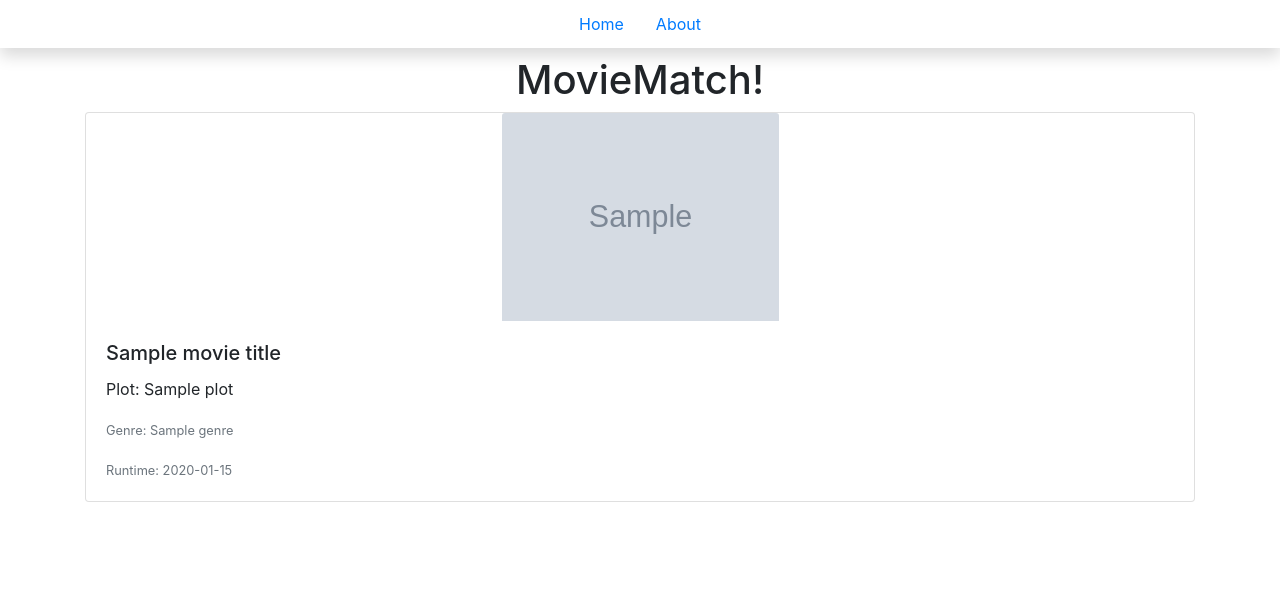
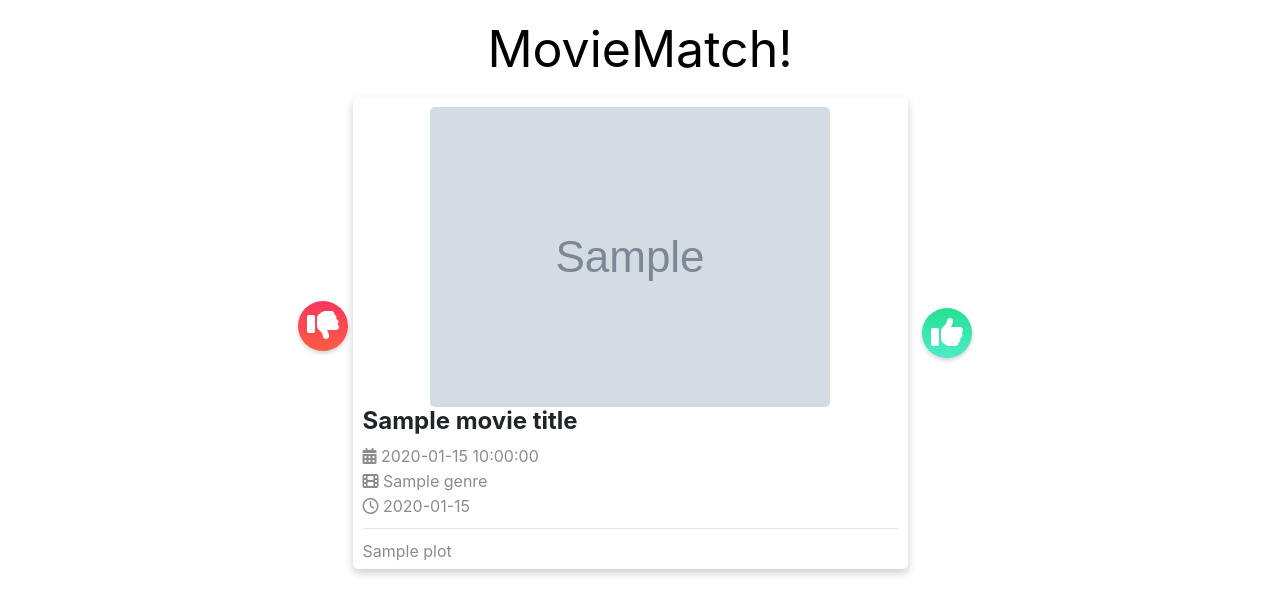
Before and after one commit to TaylorJonesTRT/MovieMatch, a Flask app: template templates/index.html in a window 1280 px wide. Shown: the top 615 px of the page. Run offline with Flask 2, Linux system fonts and the light colour scheme; the template is opened without the code that fills it: most values are stand-ins (such as "Sample title", 1, 10 or a date in 2020); grey boxes marked "Sample" are stand-in pictures; some libraries are stand-ins or nearby versions.

Commit message:
Update to look and feel of app

```diff
--- a/main.py
+++ b/main.py
@@ -3,7 +3,6 @@ import tmdbsimple as tmdb
 import rtsimple as rt
 from random import choice
 import json
-import requests
 import os
 
 app = Flask(__name__)
--- a/static/css/custom.css
+++ b/static/css/custom.css
@@ -1,5 +1,97 @@
-.card-img, .card-img-bottom, .card-img-top {
-    margin: 0 auto;
-    width: 25%;
-    height: auto;
+body {
+    font-family: 'Open Sans', sans-serif;
 }
+
+.logo {
+  color: black;
+  font-size: 50px;
+  width: auto;
+  margin: 10px 0 10px 0;
+}
+
+.movie-card {
+    /* Add shadows to create the "card" effect */
+    box-shadow: 0 4px 8px 0 rgba(0,0,0,0.2);
+    transition: 0.3s;
+    width:50%;
+    min-width: 300px;
+    border-radius: 5px;
+}
+
+p {
+    color: rgb(140,140,140);
+    margin-bottom: 6px !important;
+}
+
+.marker {
+    margin-bottom: 1px !important;
+}
+
+/* Add rounded corners to the top left and the top right corner of the image */
+img {
+  border-radius: 5px;
+  margin-top: 10px;
+  max-height: 400px;
+}
+
+hr {
+    margin:10px 0 !important;
+}
+
+/* On mouse-over, add a deeper shadow */
+.card:hover {
+  box-shadow: 0 8px 16px 0 rgba(0,0,0,0.2);
+}
+
+.text {
+    text-align: justify !important;
+    padding: 0 0 0 0 !important;
+    width: 100% !important;
+}
+
+span {
+    font-weight: 500;
+}
+
+.container {
+  padding: 2px 16px;
+  text-align: center;
+}
+.container > div {
+  display: inline-block;
+  padding: 0 10px;
+  vertical-align: middle;
+}
+.container:after {
+  content: " ";
+  display: inline-block;
+  width: 100%;
+}
+
+.button {
+    width: 50px;
+    height: 50px;
+    background-color: blue;
+    border-radius: 50%;
+    color: white;
+    border: none;
+    box-shadow: 0 2px 4px 0 rgba(0,0,0,0.2);
+    transition: 0.3s;
+}
+
+.downvote {
+    background-image: linear-gradient(rgb(249,54,96), rgb(252, 93, 67))
+}
+
+.heart {
+    background-image: linear-gradient(rgb(37,225,143), rgb(76, 236, 202))
+}
+
+.watch {
+    margin-top: 10px;
+    width: auto !important;
+    height: 36px !important;
+    border-radius: 6px !important;
+    font-size: 16px !important;
+    background-image: linear-gradient(rgb(45,156,255), rgb(29, 194, 255))
+}
--- a/templates/index.html
+++ b/templates/index.html
@@ -4,47 +4,59 @@
     <!-- Required meta tags -->
     <meta charset="utf-8">
     <meta name="viewport" content="width=device-width, initial-scale=1, shrink-to-fit=no">
-
-        <!-- Bootstrap CSS -->
-        <link rel="stylesheet" href="https://stackpath.bootstrapcdn.com/bootstrap/4.4.1/css/bootstrap.min.css" integrity="sha384-Vkoo8x4CGsO3+Hhxv8T/Q5PaXtkKtu6ug5TOeNV6gBiFeWPGFN9MuhOf23Q9Ifjh" crossorigin="anonymous">
+    <link rel="shortcut icon" href="{{ url_for('static', filename='images/favicon.ico') }}">
 
     <!-- Custom CSS -->
     <link rel="stylesheet" href="{{ url_for('static', filename='css/custom.css') }}">
 
+    <!-- Bootstrap CSS -->
+    <link rel="stylesheet" href="https://stackpath.bootstrapcdn.com/bootstrap/4.5.0/css/bootstrap.min.css" integrity="sha384-9aIt2nRpC12Uk9gS9baDl411NQApFmC26EwAOH8WgZl5MYYxFfc+NcPb1dKGj7Sk" crossorigin="anonymous">
+
+    <!-- Fontawesome JS -->
+    <script src="https://kit.fontawesome.com/deca8c3d27.js" crossorigin="anonymous"></script>
+
     <title>MovieMatch!</title>
   </head>
+  <body>
 
-    <body>
-        <ul class="nav justify-content-center shadow p-1 mb-2 bg-white rounded>
-            <li class="nav-item">
-                <a class="nav-link active" href="/">Home</a>
-            </li>
-            <li class="nav-item">
-                <a class="nav-link" href="#">About</a>
-            </li>
-            <!-- <li class="nav-item">
-                <a class="nav-link disabled" href="#" tabindex="-1" aria-disabled="true">Disabled</a>
-            </li> -->
-        </ul>
+    <main role="main" class="container">
+    <header class="logo">
+        MovieMatch!
+    </header>
 
-        <main role="main" class="justify-content-center container">
-        <h1 class="text-center">MovieMatch!</h1>
+    <a href="/">
+      <button class ="button downvote">
+        <i class="fas fa-thumbs-down fa-2x"></i>
+      </button>
+    </a>
 
-        <div class="card mb-3">
-          <img src="{{ poster_image_path }}" class="card-img-top justify-content-center">
-          <div class="card-body">
-            <h5 class="card-title">{{ movie_title }}</h5>
-            <p class="card-text">Plot: {{ plot }}</p>
-            <p class="card-text"><small class="text-muted">Genre: {{ genre }}</small></p>
-            <p class="card-text"><small class="text-muted">Runtime: {{ runtime }}</small></p>
+    <div class="movie-card">
+        <img src={{poster_image_path}} alt="movie">
+        <div class="text">
+          <h4 class="movie-title"><b>{{movie_title}}</b></h4>
+          <p class="marker"><i class="fa fa-calendar" aria-hidden="true"></i> {{release_date}}</p>
+          <p class="marker"> <i class="fa fa-film" aria-hidden="true"></i> {{genre}}</p>
+          <p class="marker"> <i class="fa fa-clock-o" aria-hidden="true"></i> {{runtime}} </p>
+          <hr>
+          <p>{{plot}}</p>
         </div>
       </div>
+
+      <div>
+        <a href="/">
+          <button class="button heart">
+            <i class="fas fa-thumbs-up fa-2x"></i>
+          </button>
+        </a>
+      </div>
+    </div>
+
     </main>
 
     <!-- Optional JavaScript -->
     <!-- jQuery first, then Popper.js, then Bootstrap JS -->
-        <script src="https://code.jquery.com/jquery-3.4.1.slim.min.js" integrity="sha384-J6qa4849blE2+poT4WnyKhv5vZF5SrPo0iEjwBvKU7imGFAV0wwj1yYfoRSJoZ+n" crossorigin="anonymous"></script>
+    <script src="https://code.jquery.com/jquery-3.5.1.slim.min.js" integrity="sha384-DfXdz2htPH0lsSSs5nCTpuj/zy4C+OGpamoFVy38MVBnE+IbbVYUew+OrCXaRkfj" crossorigin="anonymous"></script>
     <script src="https://cdn.jsdelivr.net/npm/popper.js@1.16.0/dist/umd/popper.min.js" integrity="sha384-Q6E9RHvbIyZFJoft+2mJbHaEWldlvI9IOYy5n3zV9zzTtmI3UksdQRVvoxMfooAo" crossorigin="anonymous"></script>
-        <script src="https://stackpath.bootstrapcdn.com/bootstrap/4.4.1/js/bootstrap.min.js" integrity="sha384-wfSDF2E50Y2D1uUdj0O3uMBJnjuUD4Ih7YwaYd1iqfktj0Uod8GCExl3Og8ifwB6" crossorigin="anonymous"></script>
+    <script src="https://stackpath.bootstrapcdn.com/bootstrap/4.5.0/js/bootstrap.min.js" integrity="sha384-OgVRvuATP1z7JjHLkuOU7Xw704+h835Lr+6QL9UvYjZE3Ipu6Tp75j7Bh/kR0JKI" crossorigin="anonymous"></script>
   </body>
 </html>
```
Also changed, not shown: 1 other file. Lines whose indentation alone changed are shown as unchanged.
